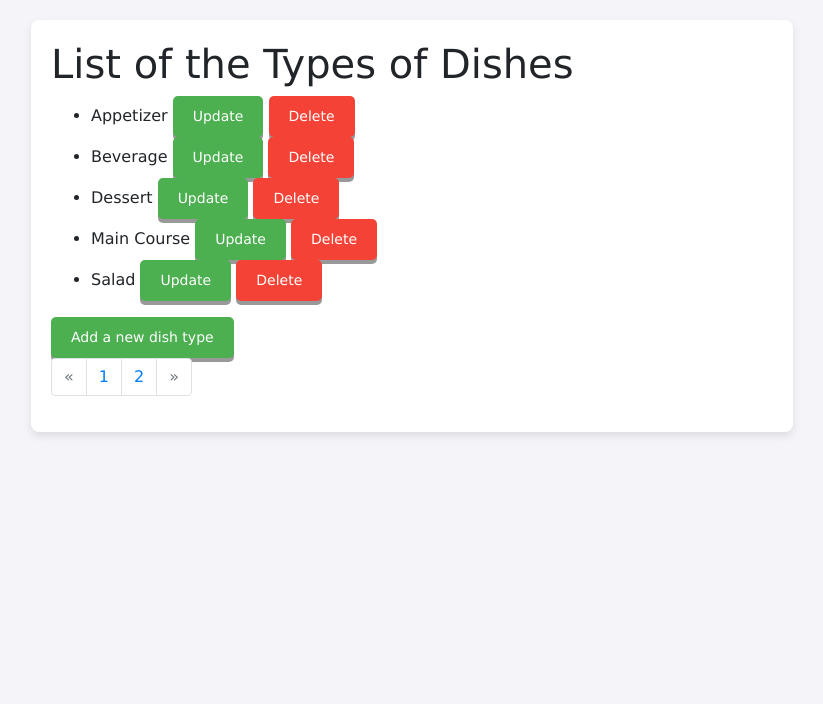
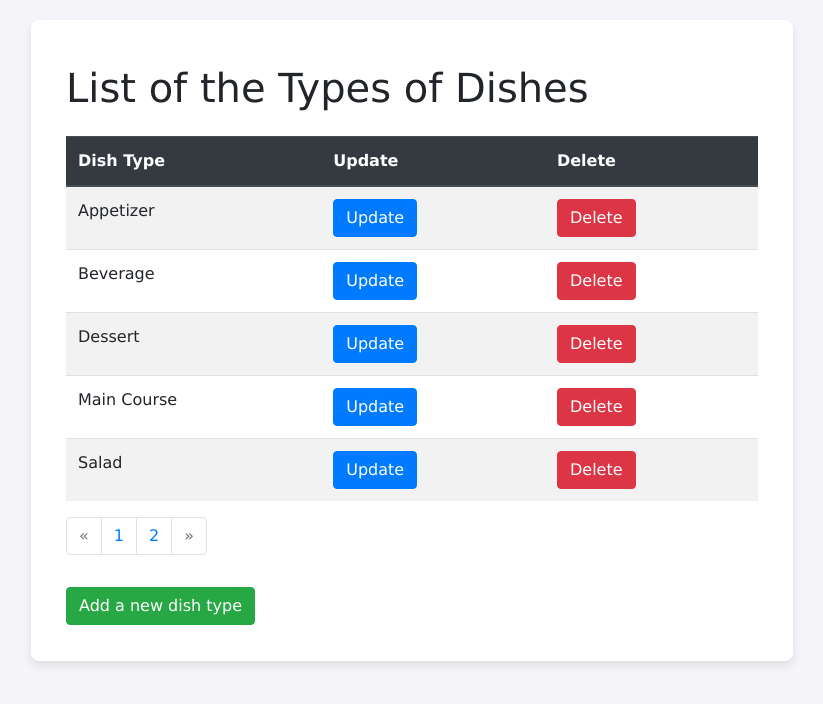
Before and after one commit to VShveda/kitchen_restaurant, a Django app: page /dish-types/ in a window 1280 px wide. Shown: the part 72-776 px from the top of the page, without its empty margins (65-888 px from the left). Run offline with Django 5.2, Linux system fonts and the light colour scheme; a user stored in the database is signed in; data comes from the database, SQL or seed files in the repository.

Commit message:
edited the appearance dish_types_list.html

```diff
--- a/templates/kitchen/dish_types_list.html
+++ b/templates/kitchen/dish_types_list.html
@@ -3,15 +3,31 @@
 {% block title %}List of Dish Types{% endblock %}
 
 {% block content %}
-    <h1>List of the Types of Dishes</h1>
-    <ul>
-        {% for dish_type in dish_types_list %}
-        <li>{{ dish_type.name }}
-            <a href="{% url 'kitchen:dish-type-update' dish_type.id %}" class="button">Update</a>
-            <a href="{% url 'kitchen:dish-type-delete' dish_type.id %}" class="button button-secondary">Delete</a>
-        </li>
-        {% endfor %}
-    </ul>
-    <a href="{% url 'kitchen:dish-type-create' %}" class="button">Add a new dish type</a>
+<div class="container">
+    <h1 class="my-4">List of the Types of Dishes</h1>
+    {% if dish_types_list %}
+    <table class="table table-striped">
+        <thead class="thead-dark">
+            <tr>
+                <th scope="col">Dish Type</th>
+                <th scope="col">Update</th>
+                <th scope="col">Delete</th>
+            </tr>
+        </thead>
+        <tbody>
+            {% for dish_type in dish_types_list %}
+            <tr>
+                <td>{{ dish_type.name }}</td>
+                <td><a href="{% url 'kitchen:dish-type-update' dish_type.id %}" class="btn btn-primary">Update</a></td>
+                <td><a href="{% url 'kitchen:dish-type-delete' dish_type.id %}" class="btn btn-danger">Delete</a></td>
+            </tr>
+            {% endfor %}
+        </tbody>
+    </table>
     {% include 'includes/pagination.html' with page_obj=dish_types_list %}
+    {% else %}
+    <p>No dish types available.</p>
+    {% endif %}
+    <a href="{% url 'kitchen:dish-type-create' %}" class="btn btn-success my-3">Add a new dish type</a>
+</div>
 {% endblock %}
```
